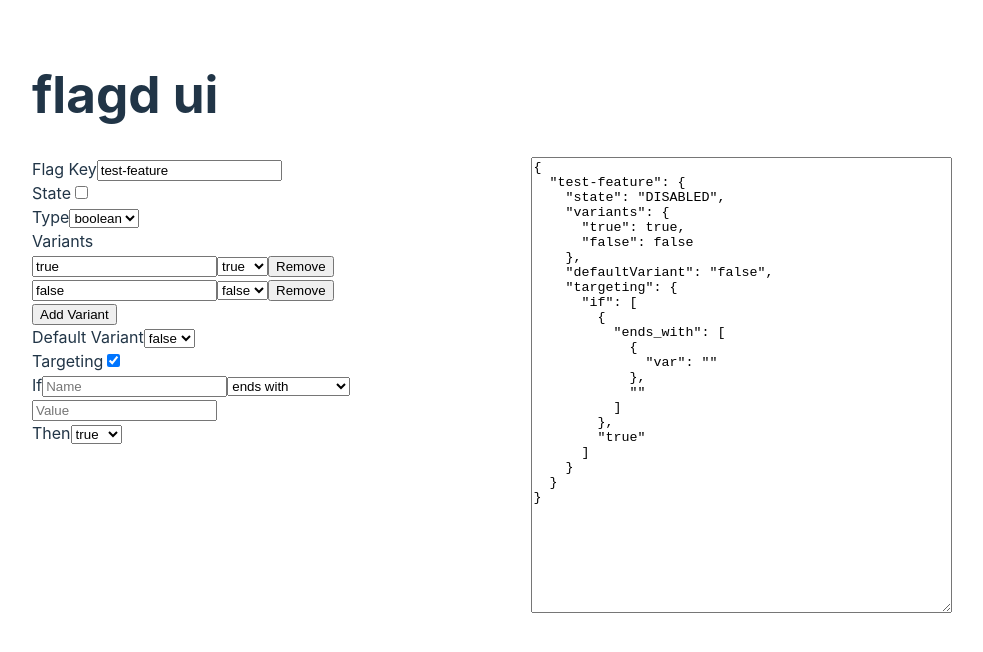
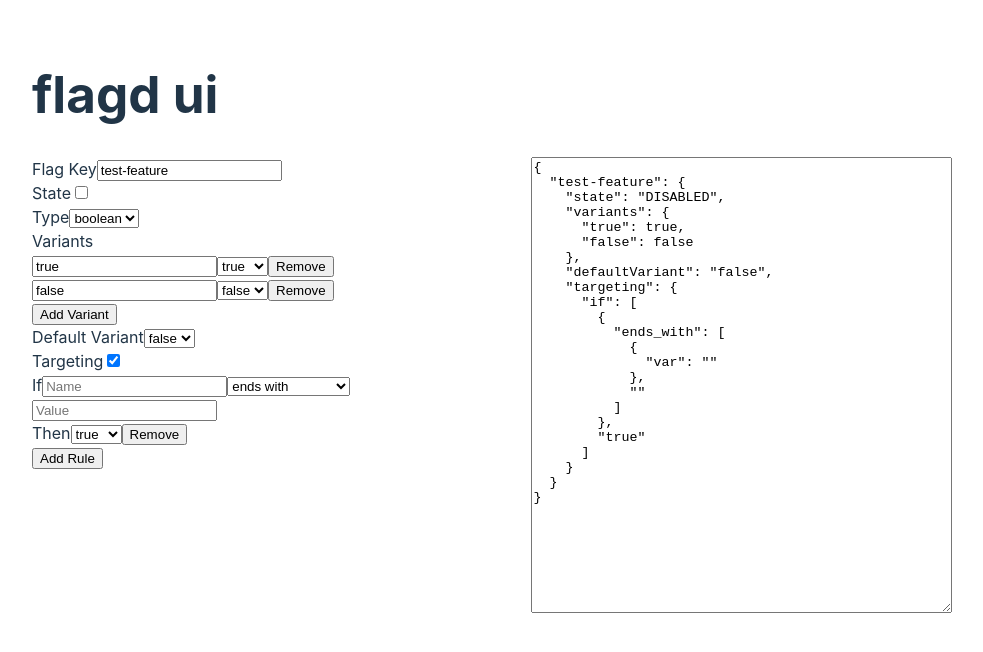
Before and after one commit to yangzhaox/flagd-ui, a React (Vite) app: page / in a window 1280 px wide. Both pictures are taken after a click on the checkbox "Targeting". Shown: the top 652 px of the page, without its empty margins (0-983 px from the left). Built offline with nearby package versions, Linux system fonts and the light colour scheme.

Commit message:
fix failing tests

```diff
--- a/src/App.jsx
+++ b/src/App.jsx
@@ -2,7 +2,7 @@ import { useState } from "react"
 import "./App.css"
 import flagFormConverter from "./flagFormConverter"
 
-const IfConditionThen = ({ index, condition, variants, targetVariant, handleRuleChange }) => {
+const IfThenRule = ({ index, condition, variants, targetVariant, handleRuleChange, removeRule }) => {
   return (
     <div>
       <label>{ index === 0 ? "If" : "Else If"}
@@ -36,6 +36,7 @@ const IfConditionThen = ({ index, condition, variants, targetVariant, handleRule
           ))}
         </select>
       </label>
+      <button id={`removeRule${index}`} onClick={() => removeRule(index)}>Remove</button>
     </div>
   )
 }
@@ -132,6 +133,19 @@ function App() {
     setRules(newRules)
   }
 
+  const addRule = () => {
+    const newRule = {
+      condition: { name: "", operator: "ends_with", subOperator: ">=", value: "" },
+      targetVariant: "true"
+    }
+    setRules([...rules, newRule])
+  }
+
+  const removeRule = (index) => {
+    const newRules = rules.filter((_, i) => i !== index)
+    setRules(newRules)
+  }
+
   const generateJSON = () => {
     const json = {
       flagKey,
@@ -212,9 +226,17 @@ function App() {
             <label htmlFor="hasTargeting">Targeting</label>
             <input id="hasTargeting" type="checkbox" checked={hasTargeting} onChange={(e) => setHasTargeting(e.target.checked)} />
             <br />
-            {hasTargeting && rules.map((rule, index) => (
-                <IfConditionThen key={index} index={index} condition={rule.condition} targetVariant={rule.targetVariant}
-                  variants={variants} handleRuleChange={handleRuleChange} />))}
+            { hasTargeting &&
+                rules.map((rule, index) => (
+                  <IfThenRule key={index} index={index} condition={rule.condition} targetVariant={rule.targetVariant}
+                    variants={variants} handleRuleChange={handleRuleChange} removeRule={() => removeRule(index)} />
+                  )
+                )
+            }
+            { hasTargeting && (
+                <button id="addRule" onClick={() => addRule()} >Add Rule</button>
+              )
+            }
           </div>
         </div>
         <div>
```
Also changed, not shown: 1 other file (tests, documents, lock files or other folders).
